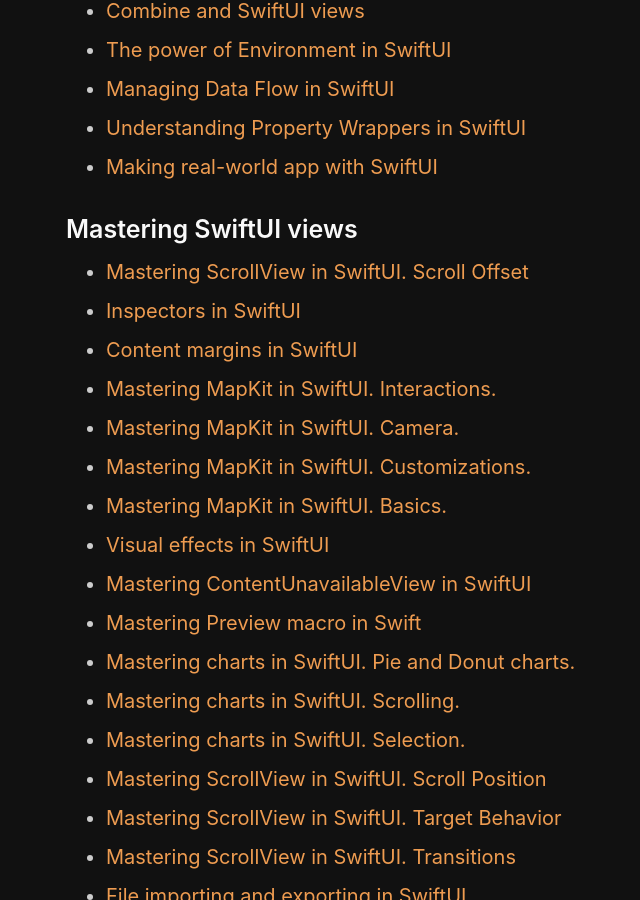
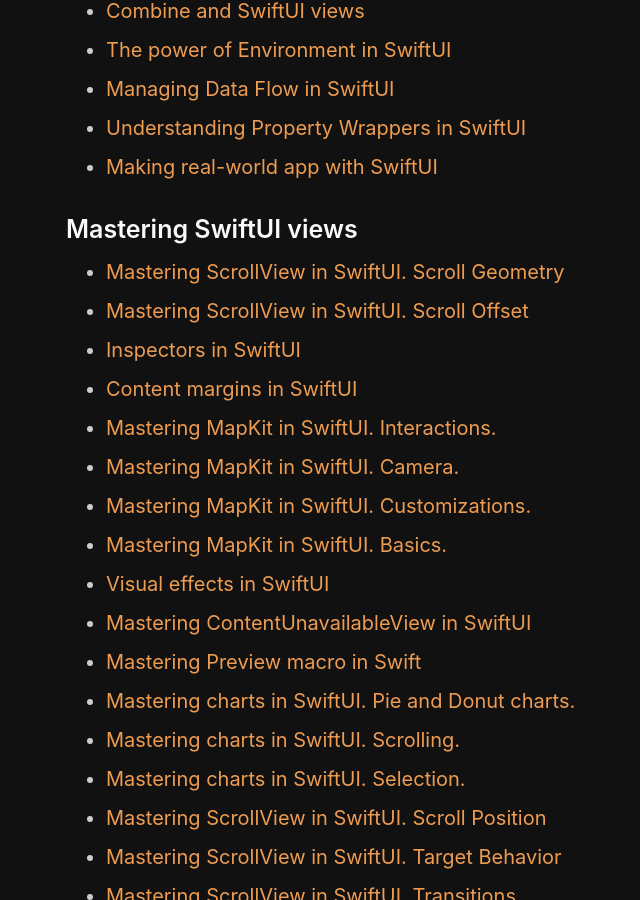
Before and after one commit to mecid/mecid.github.io, a Jekyll site: the page built from categories.html, in a window 1280 px wide and 900 px high, scrolled down 5457 px. Shown: the whole window, without its empty margins (224-864 px from the left). Built offline with Jekyll 4.4.1, drawn with Linux system fonts in a browser that asks for light colours.

Commit message:
category added to the scroll geometry post

```diff
--- a/_posts/2024-06-25-mastering-scrollview-in-swiftui-scroll-geometry.md
+++ b/_posts/2024-06-25-mastering-scrollview-in-swiftui-scroll-geometry.md
@@ -1,6 +1,7 @@
 ---
 title: Mastering ScrollView in SwiftUI. Scroll Geometry
 layout: post
+category: Mastering SwiftUI views
 ---
 
 The ScrollPosition type is all you need to programmatically read or change the scroll position. Still, it doesn't provide enough information when a user interacts with a scroll view using gestures. SwiftUI solves this problem by introducing the new ScrollGeometry type. This week, we will learn how to use the new onScrollGeometryChange view modifier to monitor scroll geometry.
```
